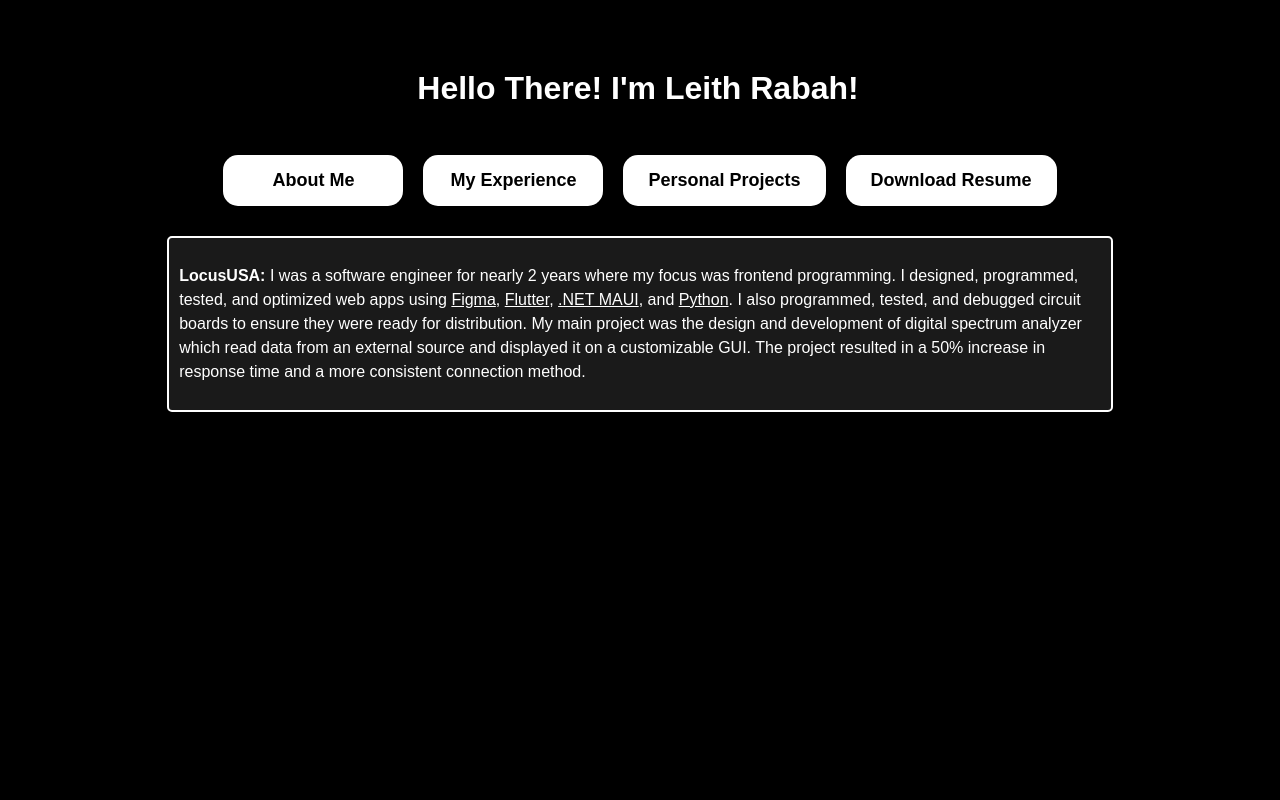
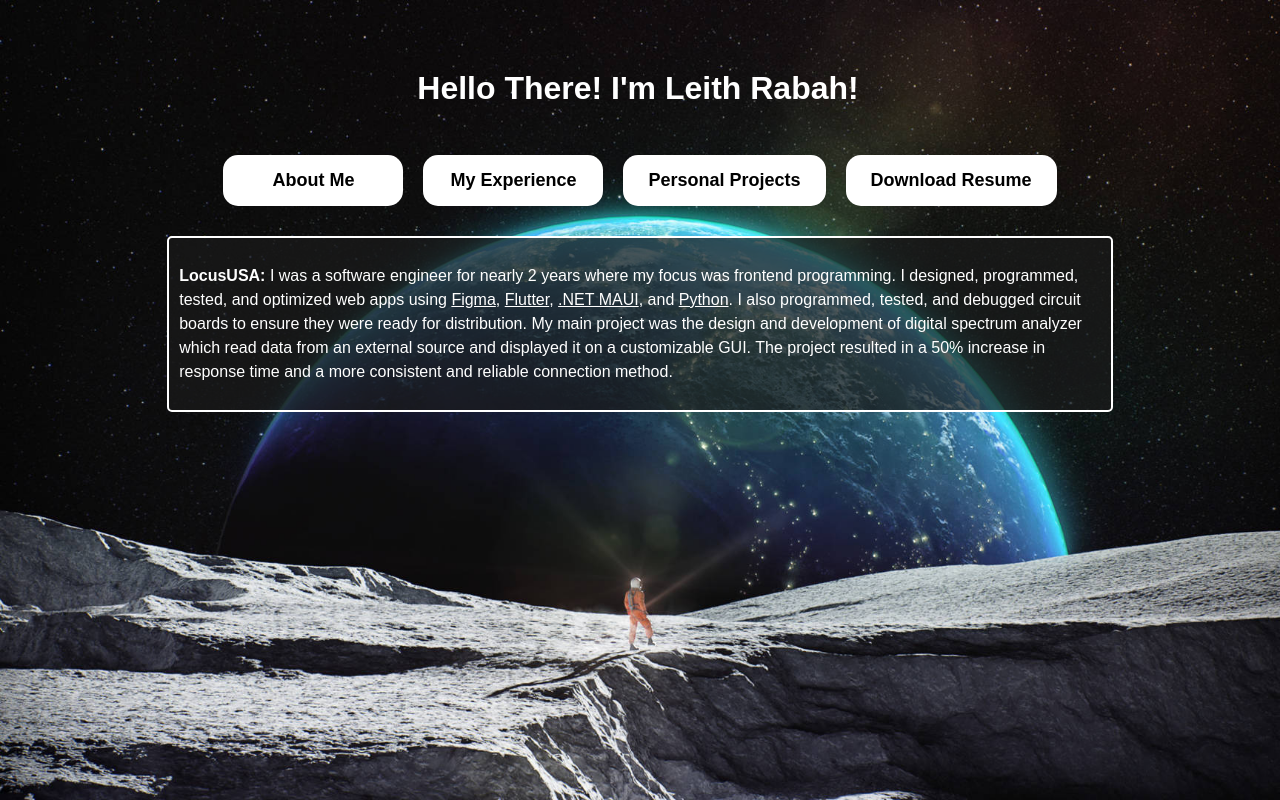
Before and after one commit to Latharius/Portfolio, a React (Vite) app: page / in a window 1280 px wide. Both pictures are taken after a click on the button "My Experience". Built offline with nearby package versions, Linux system fonts and the light colour scheme.

Commit message:
updated background to a moon image and made text boxes more opaque for better readability.

```diff
--- a/src/App.css
+++ b/src/App.css
@@ -70,7 +70,7 @@ button {
 .text_box {
   border: 2px solid white;
   padding: 10px;
-  background-color: rgba(255, 255, 255, 0.1);
+  background-color: rgba(27, 27, 27, 0.7);
   border-radius: 5px;
   margin-top: 10px;
   width: 90%;
--- a/src/App.tsx
+++ b/src/App.tsx
@@ -55,7 +55,7 @@ const App: React.FC = () => {
             I designed, programmed, tested, and optimized web apps using <u>Figma</u>, <u>Flutter</u>, <u>.NET MAUI</u>, and <u>Python</u>.
             I also programmed, tested, and debugged circuit boards to ensure they were ready for distribution. My main project was the design and development of  digital
             spectrum analyzer which read data from an external source and displayed it on a customizable GUI. The project resulted in a 50% increase in response time
-            and a more consistent connection method.</p>
+            and a more consistent and reliable connection method.</p>
           </div>
         )}
 
--- a/src/index.css
+++ b/src/index.css
@@ -1,5 +1,8 @@
 body {
   background-color: rgb(0, 0, 0);
+  background-image: url('/moon.jpg');
+  background-size: cover;
+  background-position: center;
   color: white;
   margin: 0;
   padding: 0;
```
Also changed, not shown: public/moon.jpg (added).
